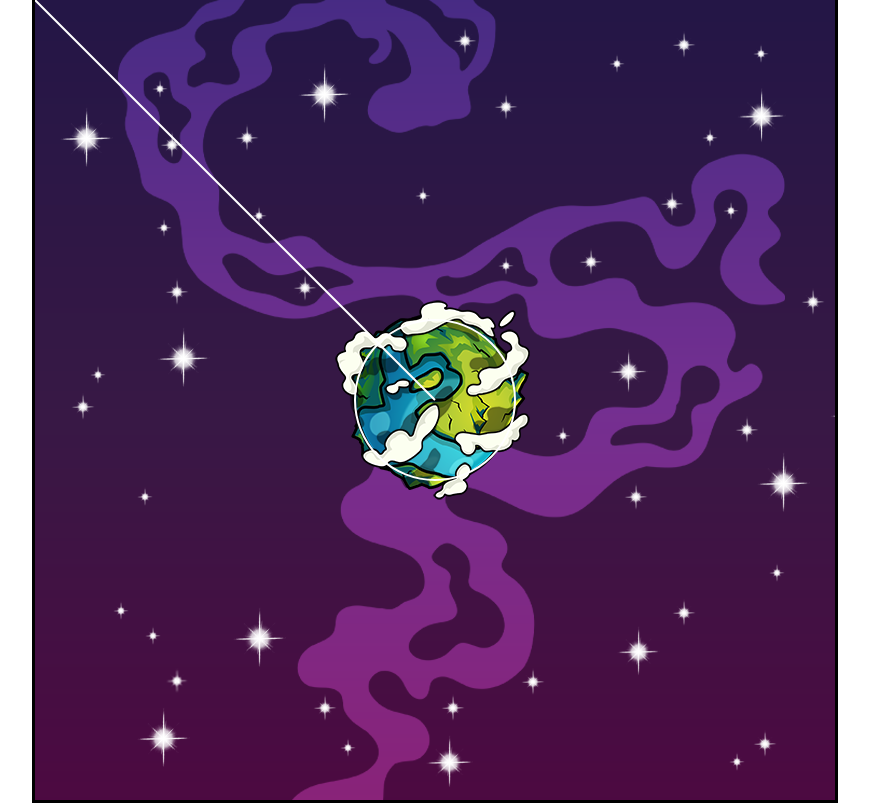
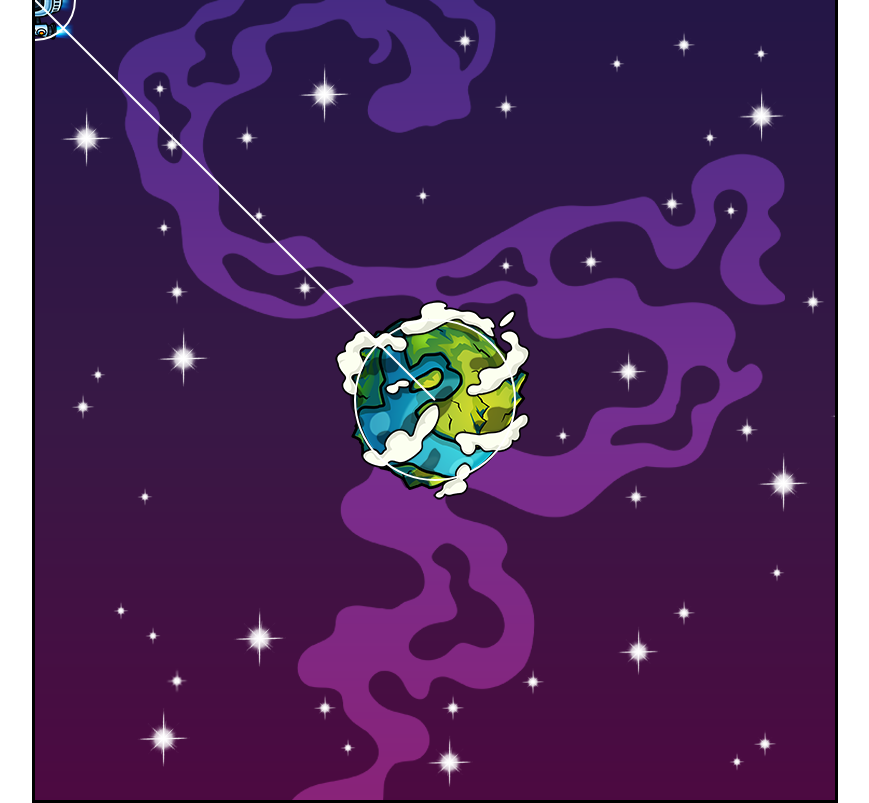
Before and after one commit to Am1d1v/JSPlanetaryDefenseGame, a plain HTML site: page index.html in a window 1280 px wide. Shown: the whole page, without its empty margins (205-1074 px from the left). Drawn offline with Linux system fonts and the light colour scheme.

Commit message:
Player Class Added. Player Image Added.

```diff
--- a/index.html
+++ b/index.html
@@ -14,6 +14,7 @@
     <!-- Hide Assets -->
     <div class="hidden">
         <img src="assets/planet.png" alt="PlanetImage" id="planet">
+        <img src="assets/player.png" alt="PlayerImage" id="player">
     </div>
 
     <script src="script.js"></script>
--- a/script.js
+++ b/script.js
@@ -17,6 +17,31 @@ class Planet {
     }
 }
 
+// Player Class
+class Player{
+    constructor(game){
+        this.game = game;
+        this.x = this.game.width * 0.5;
+        this.y = this.game.height * 0.5;
+        this.radius = 40;
+        this.image = document.querySelector('#player');
+    }
+
+    // Draw Player and Set Player's initial coordinated
+    draw(context){
+        context.drawImage(this.image, this.x - this.radius, this.y - this.radius)
+        context.beginPath();
+        context.arc(this.x, this.y, this.radius, 0, Math.PI * 2);
+        context.stroke();
+    }
+
+    // Update Player's position
+    update(){
+        this.x = this.game.mouse.x;
+        this.y = this.game.mouse.y;
+    }
+}
+
 // Game Class. Main Game Logic
 class Game {
     constructor(canvas){
@@ -24,6 +49,7 @@ class Game {
         this.width = this.canvas.width;
         this.height = this.canvas.height;
         this.planet = new Planet(this);
+        this.player = new Player(this);
 
         // Initial mouse coordinates values
         this.mouse = {
@@ -41,6 +67,8 @@ class Game {
     // Will be called for each animation frame
     render(context){
         this.planet.draw(context);
+        this.player.draw(context);
+        this.player.update()
         context.beginPath();
         context.moveTo(this.planet.x, this.planet.y);
         context.lineTo(this.mouse.x, this.mouse.y);
```
Also changed, not shown: assets/player.png (added).
